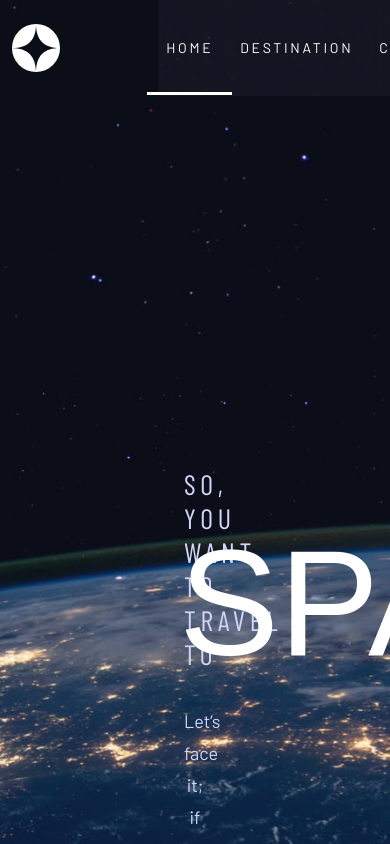
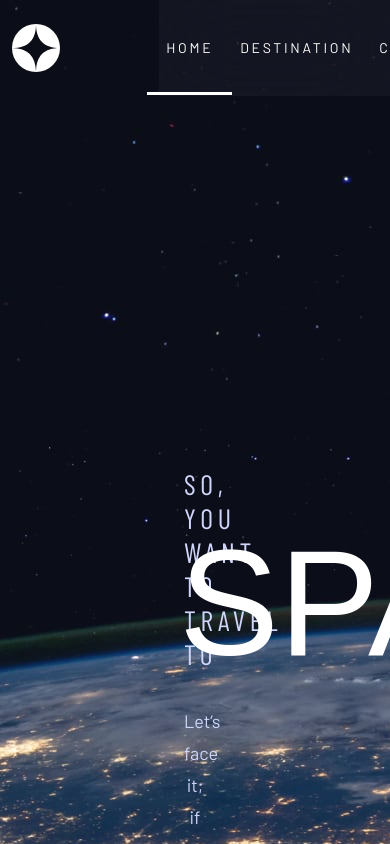
Before and after one commit to mohadese-nm/space-tourism-website, a Vue app: page / in a window 390 px wide. Shown: the top 844 px of the page. Built offline with nearby package versions, Linux system fonts and the light colour scheme; a web font is replaced by a local one.

Commit message:
set first breakpoint to 900 and page height to 1024 pixels

```diff
--- a/src/views/homePage.vue
+++ b/src/views/homePage.vue
@@ -119,8 +119,9 @@ export default {
 
 }
 
-@media screen and (max-width:768px) {
+@media screen and (max-width:900px) {
     .content{
+        height: 1024px;
         background-image: url(../assets/home/background-home-tablet.jpg);
         .home-text{
             top: 200px;
```
